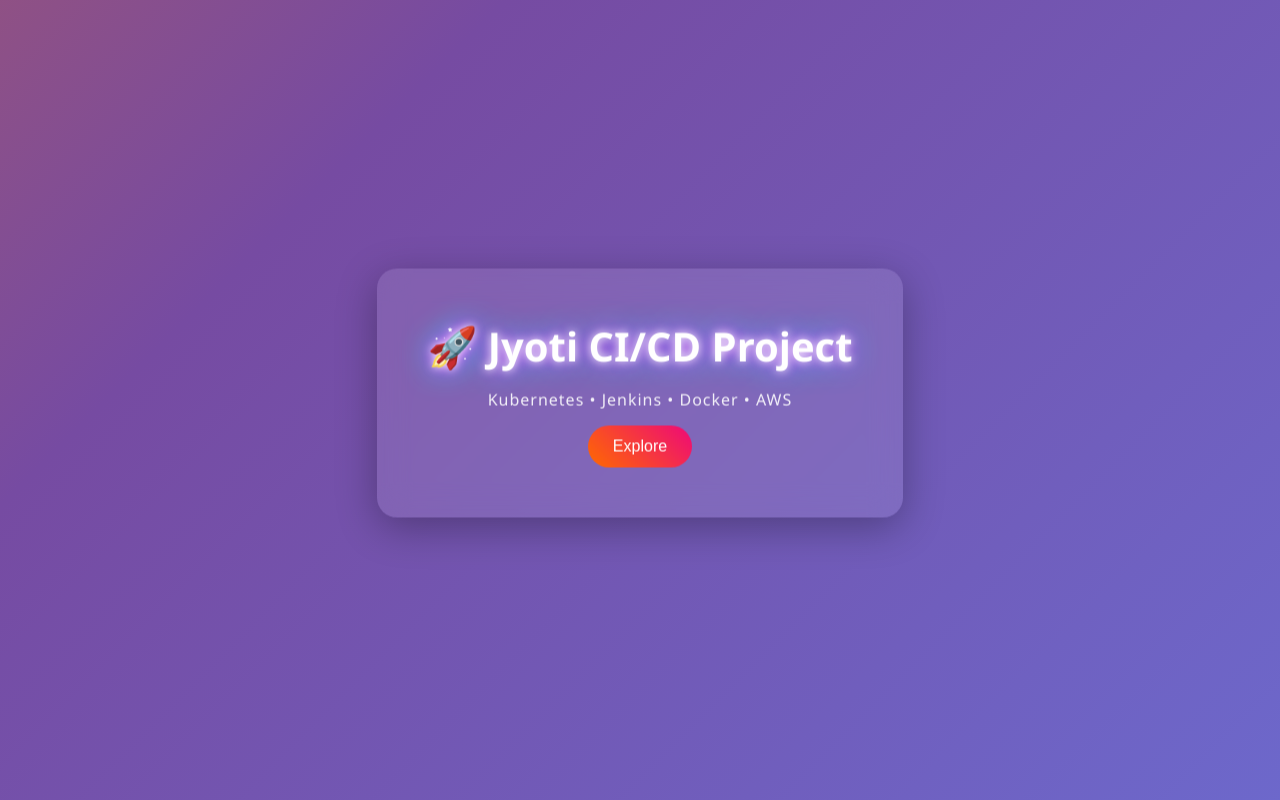
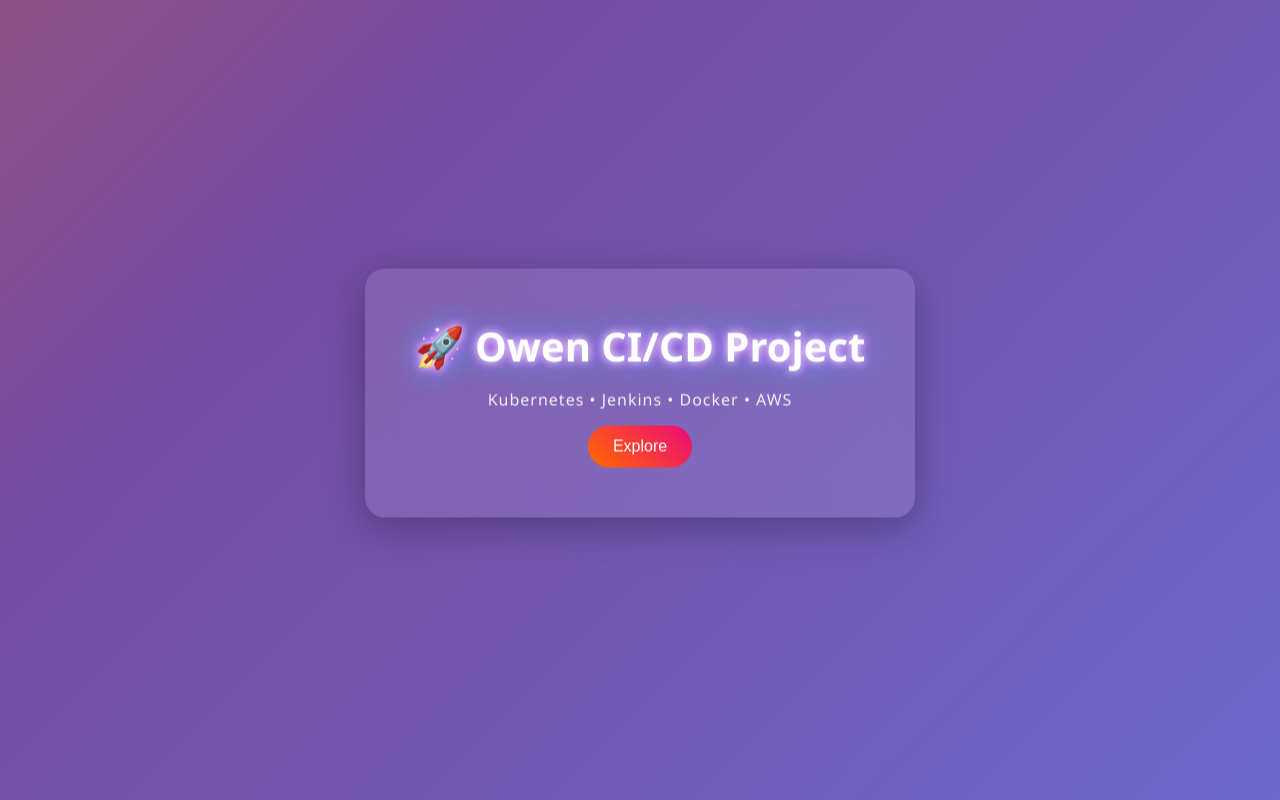
Before and after one commit to jyotiprakashdas784/Docker-Kubernetes-Jenkins_Project, a plain HTML site: page index.html in a window 1280 px wide. Drawn offline with Linux system fonts and the light colour scheme.

Commit message:
Update index.html

```diff
--- a/index.html
+++ b/index.html
@@ -11,7 +11,7 @@
 
     <div class="container">
         <div class="card">
-            <h1 class="glow">🚀 Jyoti CI/CD Project</h1>
+            <h1 class="glow">🚀 Owen CI/CD Project</h1>
             <p>Kubernetes • Jenkins • Docker • AWS</p>
             <button onclick="launchRocket()">Explore</button>
         </div>
```
